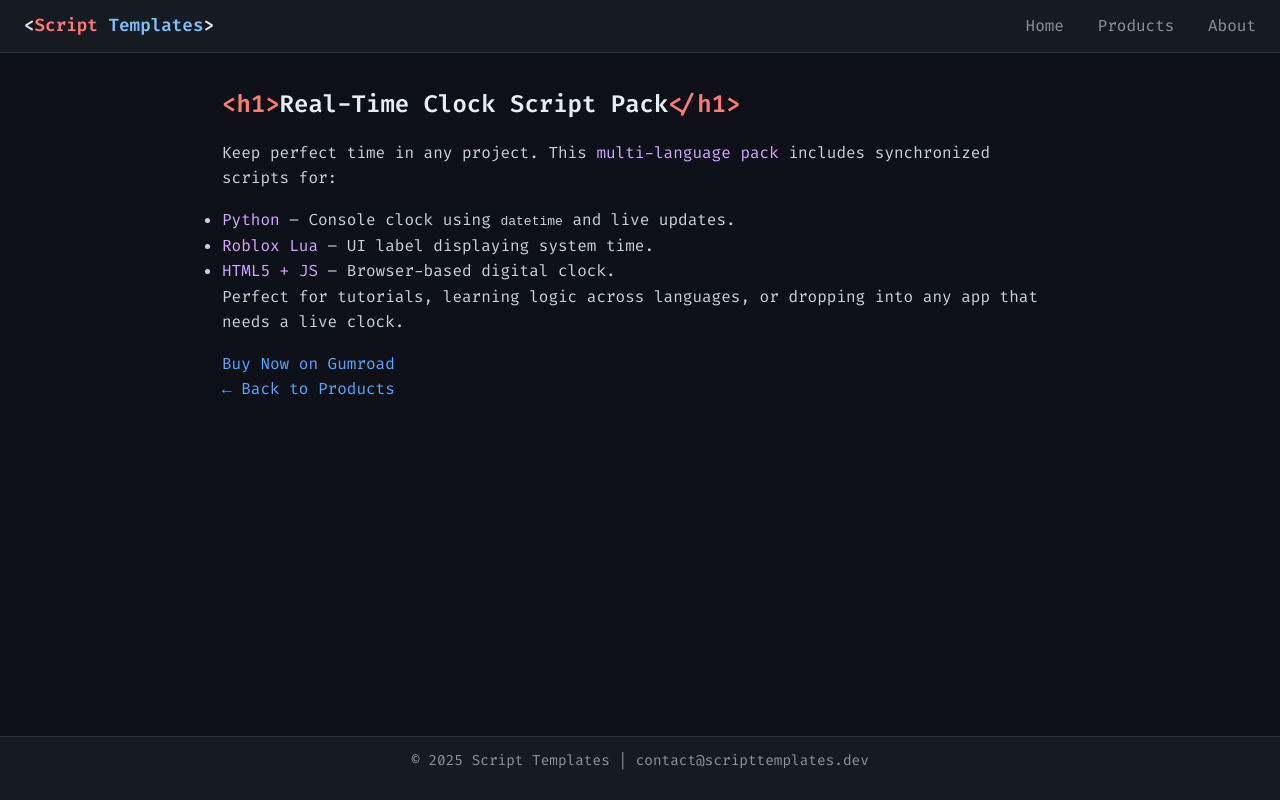
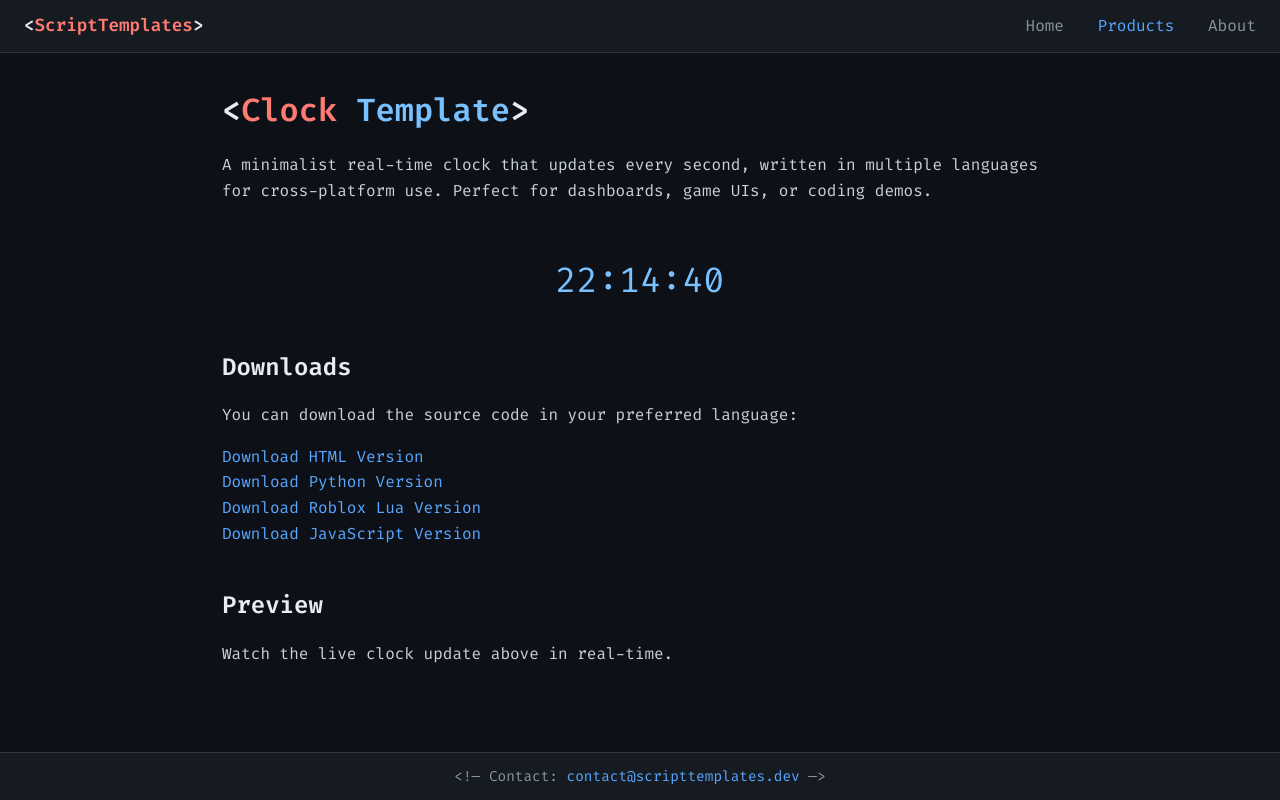
Before and after one commit to Janikow/script-templates, a plain HTML site: page products-clock.html in a window 1280 px wide. Drawn offline with Linux system fonts and the light colour scheme.

Commit message:
Update products-clock.html

```diff
--- a/products-clock.html
+++ b/products-clock.html
@@ -1,54 +1,50 @@
 <!DOCTYPE html>
 <html lang="en">
 <head>
-  <meta charset="UTF-8">
-  <meta name="viewport" content="width=device-width, initial-scale=1.0">
-  <title>Real-Time Clock Script Pack | Script Templates</title>
-  <link rel="stylesheet" href="style.css">
-  <link href="https://fonts.googleapis.com/css2?family=Fira+Code:wght@400;600&display=swap" rel="stylesheet">
+  <meta charset="UTF-8" />
+  <meta name="viewport" content="width=device-width, initial-scale=1.0" />
+  <title>Clock Template - Script Templates</title>
+  <link rel="stylesheet" href="style.css" />
+  <script src="clock.js" defer></script>
 </head>
 <body>
   <header>
-    <div class="logo">&lt;<span class="tag">Script</span> <span class="attr">Templates</span>&gt;</div>
+    <div class="logo">&lt;<span class="tag">ScriptTemplates</span>&gt;</div>
     <nav>
       <a href="index.html">Home</a>
-      <a href="products.html">Products</a>
+      <a href="products.html" class="active">Products</a>
       <a href="about.html">About</a>
     </nav>
   </header>
 
   <main>
-    <section class="product-detail">
-      <h1><span class="tag">&lt;h1&gt;</span>Real-Time Clock Script Pack<span class="tag">&lt;/h1&gt;</span></h1>
-      <p class="product-desc">
-        Keep perfect time in any project.
-        This <span class="keyword">multi-language pack</span> includes synchronized scripts for:
-      </p>
+    <h1>&lt;<span class="tag">Clock</span> <span class="attr">Template</span>&gt;</h1>
+    <p>
+      A minimalist real-time clock that updates every second, written in multiple
+      languages for cross-platform use. Perfect for dashboards, game UIs, or
+      coding demos.
+    </p>
 
-      <ul class="file-list">
-        <li><span class="keyword">Python</span> – Console clock using <code>datetime</code> and live updates.</li>
-        <li><span class="keyword">Roblox Lua</span> – UI label displaying system time.</li>
-        <li><span class="keyword">HTML5 + JS</span> – Browser-based digital clock.</li>
-      </ul>
+    <div class="clock-container">
+      <div id="clock">00:00:00</div>
+    </div>
 
-      <p class="details">
-        Perfect for tutorials, learning logic across languages, or dropping into any app that needs a live clock.
-      </p>
+    <h2 style="margin-top:2.5rem;">Downloads</h2>
+    <p>You can download the source code in your preferred language:</p>
 
-      <!-- Gumroad button -->
-      <a href="https://gumroad.com/l/real-time-clock" class="buy-btn">Buy Now on Gumroad</a>
+    <div class="download-links">
+      <a href="downloads/clock/clock.html" download>Download HTML Version</a><br>
+      <a href="downloads/clock/clock.py" download>Download Python Version</a><br>
+      <a href="downloads/clock/clock.lua" download>Download Roblox Lua Version</a><br>
+      <a href="downloads/clock/clock.js" download>Download JavaScript Version</a>
+    </div>
 
-      <!-- Optional AdSense slot -->
-      <!-- <div class="ad-slot">[AdSense Slot Here]</div> -->
-
-      <div class="back-link">
-        <a href="products.html">&larr; Back to Products</a>
-      </div>
-    </section>
+    <h2 style="margin-top:2.5rem;">Preview</h2>
+    <p>Watch the live clock update above in real-time.</p>
   </main>
 
   <footer>
-    <p>&copy; 2025 Script Templates | contact@scripttemplates.dev</p>
+    &lt;!— Contact: <a href="mailto:contact@scripttemplates.dev">contact@scripttemplates.dev</a> —&gt;
   </footer>
 </body>
 </html>
```
